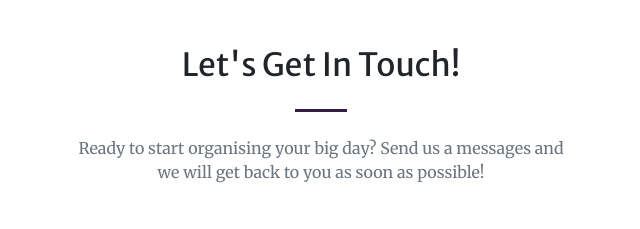
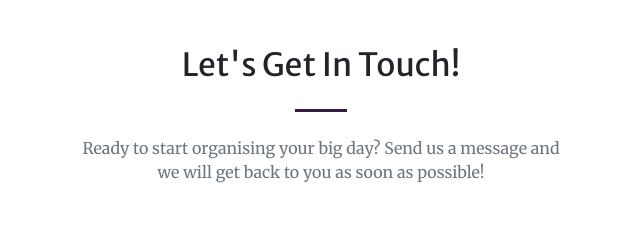
Before and after one commit to JamesFahey/Scrawndogmedia, a website: page index.html in a window 1280 px wide. Shown: the part 4060-4289 px from the top of the page, 319-959 px from the left. Drawn offline with nearby package versions, Linux system fonts and the light colour scheme; some packages are replaced by stand-ins of ours; files that its build step writes are made by us from their sources; a script that the page names is missing.

Commit message:
edit typo

```diff
--- a/index.html
+++ b/index.html
@@ -391,7 +391,7 @@
                         <hr class="divider" />
                         <p class="text-muted mb-5">
                             Ready to start organising your big day? Send us a
-                            messages and we will get back to you as soon as
+                            message and we will get back to you as soon as
                             possible!
                         </p>
                     </div>
```
